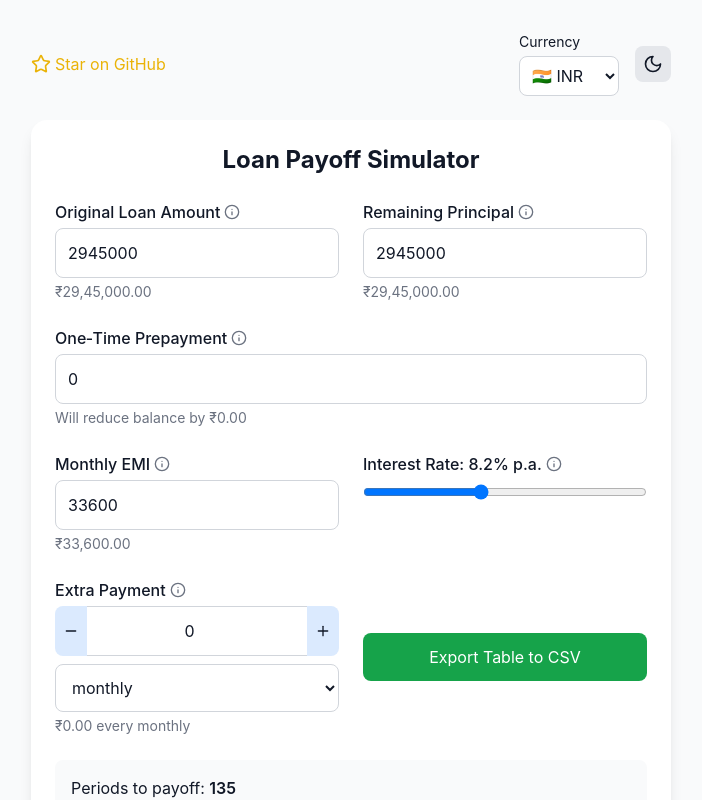
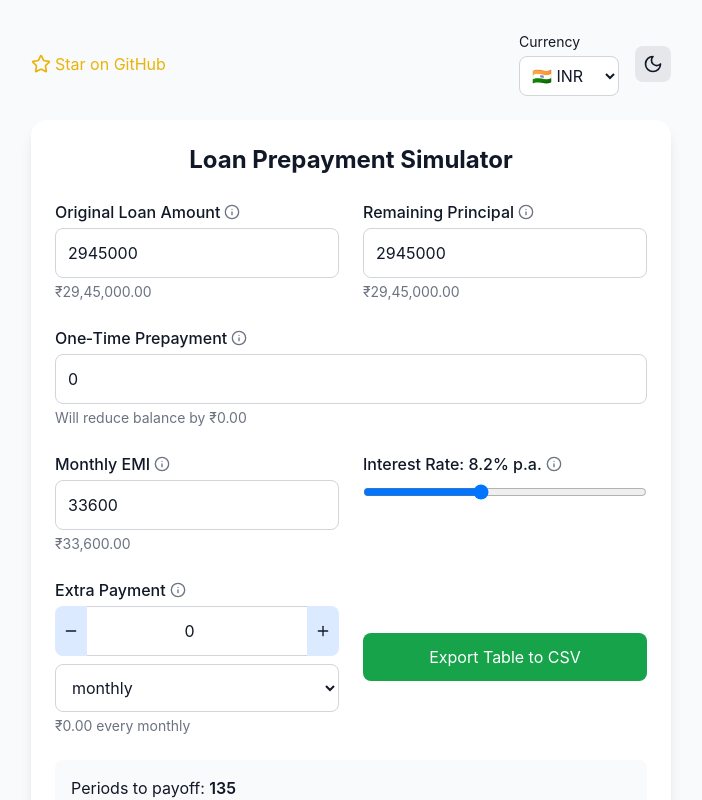
Before and after one commit to SuharshTyagii/Loan-Prepayment-Simulator, a React (Create React App) app: page / in a window 1280 px wide. Shown: the top 800 px of the page, without its empty margins (289-991 px from the left). Built offline with nearby package versions, Linux system fonts and the light colour scheme.

Commit message:
changed language

```diff
--- a/public/index.html
+++ b/public/index.html
@@ -24,7 +24,7 @@
       work correctly both with client-side routing and a non-root public URL.
       Learn how to configure a non-root public URL by running `npm run build`.
     -->
-    <title>React App</title>
+    <title>Loan Prepayment Simulator</title>
   </head>
   <body>
     <noscript>You need to enable JavaScript to run this app.</noscript>
--- a/src/App.js
+++ b/src/App.js
@@ -147,7 +147,7 @@ export default function LoanCalculator() {
 
         {/* Main Card */}
         <div className={`p-6 shadow-lg rounded-2xl transition-colors ${darkMode ? 'bg-gray-800' : 'bg-white'}`}>
-          <h2 className="text-2xl font-bold mb-6 text-center">Loan Payoff Simulator</h2>
+          <h2 className="text-2xl font-bold mb-6 text-center">Loan Prepayment Simulator</h2>
 
           {/* Input Grid */}
           <div className="grid grid-cols-1 md:grid-cols-2 gap-6">
```
